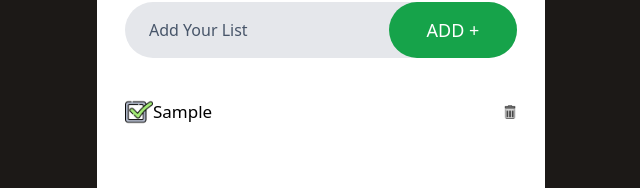
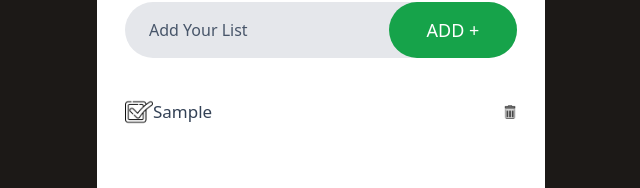
Before and after one commit to PrincxDevitt/Lista-de-tareas, a React (Vite) app: page / in a window 1280 px wide. Both pictures are taken after typing "Sample" into the empty fields and a click on the button "ADD +". Shown: the part 268-456 px from the top of the page, without its empty margins (319-959 px from the left). Built offline with nearby package versions, Linux system fonts and the light colour scheme.

Commit message:
Marcar la tarea de la lista
Se creo la función para marca la tarea de la lista

```diff
--- a/src/components/Todo.jsx
+++ b/src/components/Todo.jsx
@@ -1,4 +1,4 @@
-import React, { useRef, useState } from 'react';
+import React, { useRef, useState, useEffect } from 'react';
 import Todo_icon from '../assets/Todo_icon.png';
 import TodoItems from './TodoItems';
 
@@ -29,6 +29,21 @@ const Todo = () => {
       return prevTodos.filter((todo) => todo.id !== id);
     });
   };
+
+  const toggle = (id)=>{
+    setTodoList((prevTodos)=>{
+      return prevTodos.map((todo)=>{
+        if(todo.id === id){
+          return {...todo, isComplete: !todo.isComplete}
+        }
+        return todo;
+      })
+    })
+  }
+
+  useEffect(()=>{
+    console.log(todoList);
+  },[todoList])
 
   return (
     <div className="bg-white place-self-center w-11/12 max-w-md
@@ -68,6 +83,7 @@ const Todo = () => {
             id={item.id}
             isComplete={item.isComplete}
             deleteTodo={deleteTodo}
+            toggle={toggle}
           />
         ))}
       </div>
--- a/src/components/TodoItems.jsx
+++ b/src/components/TodoItems.jsx
@@ -1,22 +1,45 @@
+import React from 'react';
+import tick from '../assets/tick.png';
+import no_tick from '../assets/no_tick.png';
+import Delete_icon from '../assets/delete.png';
 
-import React from 'react'
-import tick from '../assets/tick.png'
-import no_tick from '../assets/no_tick.png'
-import Delete_icon from '../assets/delete.png'
+const TodoItems = ({ text, id, isComplete, deleteTodo, toggle }) => {
+  return (
+    <div className="flex items-center my-3 gap-2">
+      {/* Contenedor del texto y el ícono de estado */}
+      <div
+        onClick={() => {
+          toggle(id); // Cambiado 'ToggleEvent' por 'toggle'
+        }}
+        className="flex flex-1 items-center cursor-pointer"
+      >
+        {/* Ícono de estado (tick o no_tick) */}
+        <img
+          src={isComplete ? tick : no_tick}
+          alt={isComplete ? "Mark as incomplete" : "Mark as complete"}
+          className="w-7"
+        />
+        {/* Texto */}
+        <p
+          className={`text-slate-700 text-[17px] ${
+            isComplete ? 'line-through decoration-slate-500' : ''
+          }`}
+        >
+          {text}
+        </p>
+      </div>
 
-const TodoItems = ({text,id,isComple, deleteTodo}) => {
-  return (
-    <div className='flex items-center my-3 gap-2'>
-        <div className='flex flex-1 items-center cursor-pointer'>
-            <img src={tick} alt="" className='w-7' />
-            <p className='text-slate-700-m1-4
-            text-[17px]'>{text} </p>
-        </div>
-        <img  onClick={()=>{deleteTodo(id)}} src={Delete_icon} alt="" className='w-3.5
-        cursor-pointer' />
+      {/* Ícono de eliminación */}
+      <img
+        onClick={() => {
+          deleteTodo(id);
+        }}
+        src={Delete_icon}
+        alt="Delete task"
+        className="w-3.5 cursor-pointer"
+      />
+    </div>
+  );
+};
 
-    </div>
-  )
-}
-
-export default TodoItems
+export default TodoItems;
```
